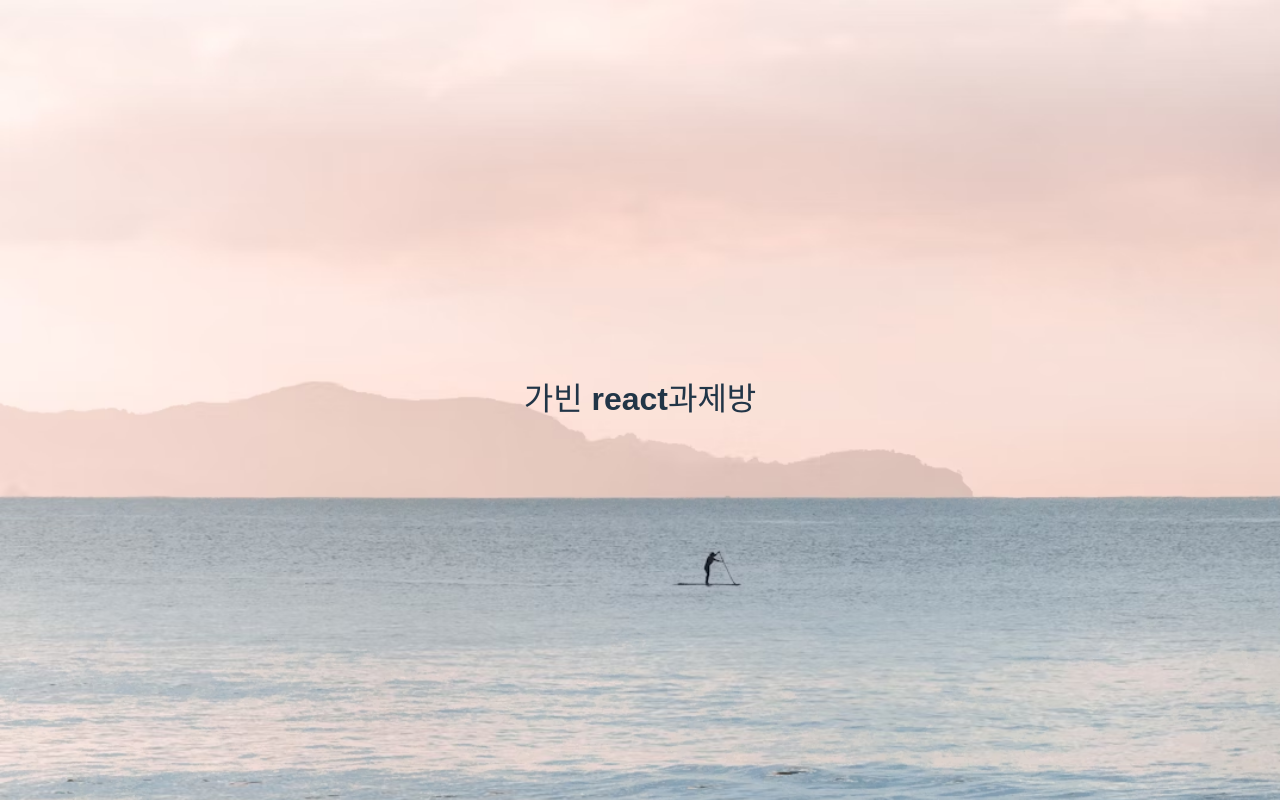
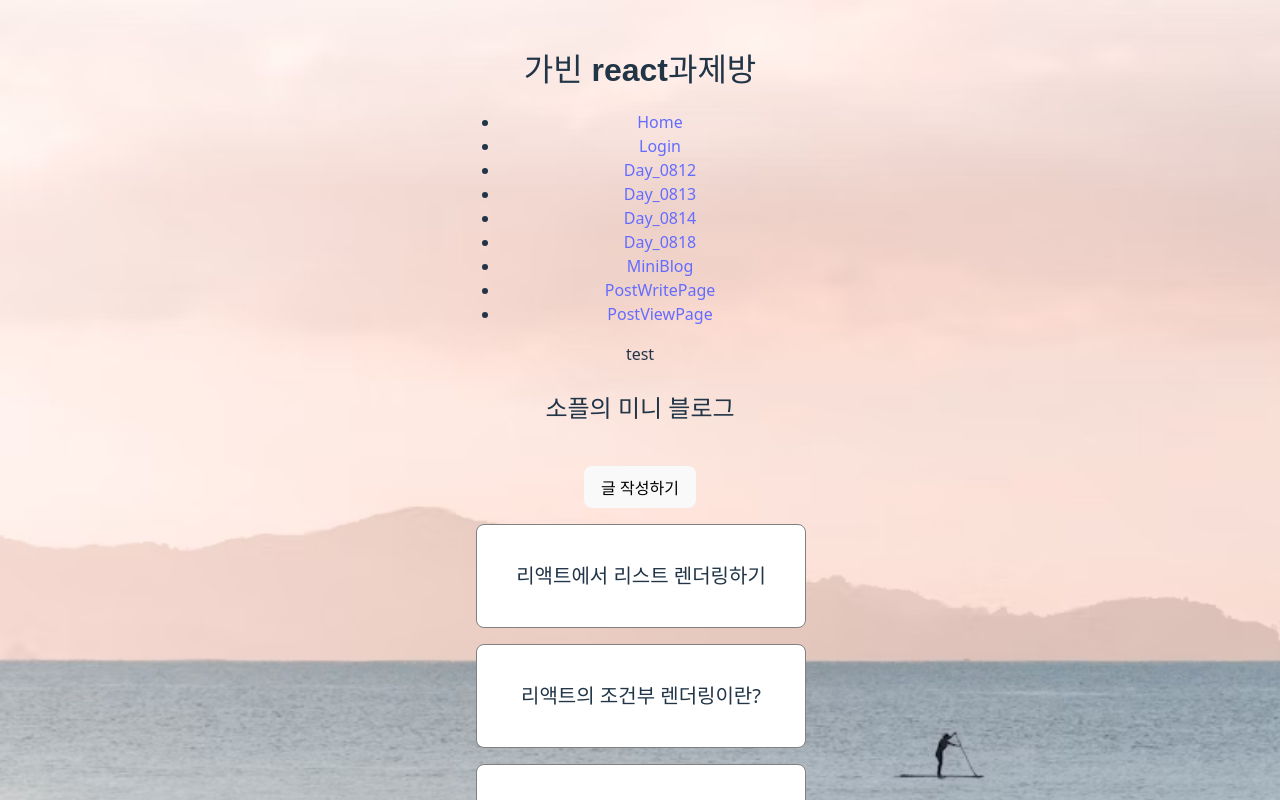
Before and after one commit to gdbin1/react-site, a React (Vite) app: page /miniblog in a window 1280 px wide. Before the commit this address had no page. Shown: the top 800 px of the page. Built offline with nearby package versions, Linux system fonts and the light colour scheme; a web font is replaced by a local one.

Commit message:
0819_14:53

```diff
--- a/src/App.jsx
+++ b/src/App.jsx
@@ -1,6 +1,6 @@
 import { BrowserRouter, Routes } from "react-router-dom";
 import { Route } from "react-router-dom";
-// import { useState } from "react";
+import { useState } from "react";
 import './App.css'
 import Login from "./compo/Login.jsx";
 import Home from "./compo/Home.jsx";
@@ -9,12 +9,13 @@ import Work1 from "./compo/Work1.jsx";
 import Work2 from "./compo/Work2.jsx";
 import Work3 from "./compo/Work3.jsx";
 import Work4 from "./compo/Work4.jsx";
-
-// import { BrowserRouter, Routes, Route } from "react-router-dom";
+import Miniblog from "./compo/MiniBlog.jsx";
+import MainContent from "./MainContent.jsx";
+import Nav from "./Nav.jsx";
+import MainPage from "./pages/MainPage.jsx";
+import PostViewPage from "./pages/PostViewPage.jsx";
+import PostWritePage from "./pages/PostWritePage.jsx";
 // import styled from 'styled-components'
-// import PostViewPage from "./pages/PostViewPage.jsx";
-// import PostWritePage from "./pages/PostWritePage.jsx";
-// import MainPage from "./pages/MainPage.jsx";
 
 // const MainTitleText = styled.p`
 //     font-size: 24px;
@@ -24,31 +25,27 @@ function App() {
   return (
     <>
       <h1 className="gaegu-korean">가빈 react과제방</h1>
+
       <BrowserRouter>
-        <Routes>
-          <Route path="/react-site/" element={<Layout />} />
-          <Route index element={<Home />} />
-          <Route path="/react-site/login" element={<Login />} />
-          <Route path="/react-site/work1" element={<Work1 />} />
-          <Route path="/react-site/work2" element={<Work2 />} />
-          <Route path="/react-site/work3" element={<Work3 />} />
-          <Route path="/react-site/work4" element={<Work4 />} />
 
-
-          {/* <Route
-            index
-            element={<MainPage />}
-          />
-          <Route
-            path='post-write'
-            element={<PostWritePage />}
-          />
-          <Route
-            path='post/:postId'
-            element={<PostViewPage />}
-          /> */}
-        </Routes>
-      </BrowserRouter>
+        <MainContent>
+          <Nav />
+          <Routes>
+            <Route path="/" element={<Layout />} />
+            <Route index element={<Home />} />
+            <Route path="login" element={<Login />} />
+            <Route path="work1" element={<Work1 />} />
+            <Route path="work2" element={<Work2 />} />
+            <Route path="work3" element={<Work3 />} />
+            <Route path="work4" element={<Work4 />} />
+            <Route path="miniblog" element={<Miniblog />} >
+              <Route index element={<MainPage />} />
+              <Route path='post-write' element={<PostWritePage />} />
+              <Route path='post/:postId' element={<PostViewPage />} />
+            </Route>
+          </Routes>
+        </MainContent >
+      </BrowserRouter >
     </>
   );
 }
--- /dev/null
+++ b/src/MainContent.jsx
@@ -0,0 +1,13 @@
+import React from 'react';
+
+const MainContent = ({ children }) => {
+    return (
+        <div>
+            <main>
+                {children}
+            </main>
+        </div>
+    );
+};
+
+export default MainContent;
--- /dev/null
+++ b/src/Nav.jsx
@@ -0,0 +1,82 @@
+import React from 'react';
+import { Link } from 'react-router-dom';
+
+
+// import { BrowserRouter, Routes, Route } from 'react-router';
+// import styled from 'styled-components'
+// import MainPage from './pages/MainPage';
+// import PostViewPage from './pages/PostViewPage';
+// import PostWritePage from './pages/PostWritePage';
+// const MainTitleText = styled.p`
+//     font-size: 24px;
+//     font-weight: bold;
+//     text-align: center;`;
+
+const Nav = () => {
+    return (
+        <>
+            <nav>
+                <ul>
+                    <li>
+                        <Link to="/">Home</Link>
+                    </li>
+                    <li>
+                        <Link to="login">Login</Link>
+                    </li>
+                    <li>
+                        <Link to="work1">Day_0812</Link>
+                    </li>
+                    <li>
+                        <Link to="work2">Day_0813</Link>
+                    </li>
+                    <li>
+                        <Link to="work3">Day_0814</Link>
+                    </li>
+                    <li>
+                        <Link to="work4">Day_0818</Link>
+                    </li>
+                    <li>
+                        <Link to="miniblog">MiniBlog</Link>
+                    </li>
+                    <li>
+                        <Link to="post-write">PostWritePage</Link>
+                    </li>
+                    <li>
+                        <Link to="post/:postId">PostViewPage</Link>
+                    </li>
+
+                </ul>
+            </nav>
+            {/* <MainTitleText>소플의 미니 블로그</MainTitleText>
+            <BrowserRouter>
+                <Routes>
+                    <Route
+                        index
+                        element={<MainPage />}
+                    />
+                    <Route
+                        path='post-write'
+                        element={<PostWritePage />}
+                    />
+                    <Route
+                        path='post/:postId'
+                        element={<PostViewPage />}
+                    />
+                </Routes>
+            </BrowserRouter>
+             <ul>
+                    <li>
+                        <Link to="/react-mainpage">메인</Link>
+                    </li>
+                      <li>
+                        <Link to="/react-postviewpage">포스트뷰</Link>
+                    </li>
+                      <li>
+                        <Link to="/react-postwrite">포스트라이트</Link>
+                    </li>
+                    </ul> */}
+        </>
+    );
+};
+
+export default Nav;
--- a/src/compo/Layout.jsx
+++ b/src/compo/Layout.jsx
@@ -10,19 +10,22 @@ function Layout() {
                         <Link to="/react-site">Home</Link>
                     </li>
                     <li>
-                        <Link to="/react-site/login">Login</Link>
+                        <Link to="login">Login</Link>
                     </li>
                     <li>
-                        <Link to="/react-site/work1">Day_0812</Link>
+                        <Link to="work1">Day_0812</Link>
                     </li>
                     <li>
-                        <Link to="/react-site/work2">Day_0813</Link>
+                        <Link to="work2">Day_0813</Link>
                     </li>
                     <li>
-                        <Link to="/react-site/work3">Day_0814</Link>
+                        <Link to="work3">Day_0814</Link>
                     </li>
                     <li>
-                        <Link to="/react-site/work4">Day_0818</Link>
+                        <Link to="work4">Day_0818</Link>
+                    </li>
+                    <li>
+                        <Link to="Miniblog">MiniBlog</Link>
                     </li>
 
                 </ul>
--- /dev/null
+++ b/src/compo/MiniBlog.jsx
@@ -0,0 +1,20 @@
+import styled from 'styled-components'
+import { Outlet } from 'react-router-dom';
+
+
+const MainTitleText = styled.p`
+    font-size: 24px;
+    font-weight: bold;
+    text-align: center;`;
+
+
+function Miniblog(props) {
+    return (
+        <>
+        test
+            <MainTitleText>소플의 미니 블로그</MainTitleText>
+            <Outlet />
+        </>
+    )
+}
+export default Miniblog
--- a/src/pages/MainPage.jsx
+++ b/src/pages/MainPage.jsx
@@ -2,7 +2,7 @@ import { useNavigate } from 'react-router';
 import styled from 'styled-components';
 import PostList from '../lists/PostList';
 import Button from '../ul/Button';
-import data from '../../data.json';
+import data from '../data.json';
 
 const Wrapper = styled.div`
 padding: 16px;
@@ -36,13 +36,13 @@ function MainPage(props) {
                 <Button
                     title='글 작성하기'
                     onclick={() => {
-                        navigate('/post-write');
+                        navigate('post-write');
                     }}
                 />
                 <PostList
                     posts={data}
                     onClickItem={(item) => {
-                        navigate(`/post/${item.id}`);
+                        navigate(`post/${item.id}`);
                     }}
                 />
             </Container>
--- a/src/pages/PostViewPage.jsx
+++ b/src/pages/PostViewPage.jsx
@@ -1,9 +1,9 @@
 import { useNavigate, useParams } from "react-router";
 import styled from 'styled-components';
-import CommentList from '../lists/CommentList';
+import CommentList from '../lists/Commenetist';
 import TextInput from '../ul/TextInput';
 import Button from '../ul/Button';
-import data from '../../data.json';
+import data from '../data.json';
 import { useState } from "react";
 
 const Wrapper = styled.div`
--- a/src/pages/PostWritePage.jsx
+++ b/src/pages/PostWritePage.jsx
@@ -26,7 +26,9 @@ function PostWritePage(props) {
     const [content, setContent] = useState('');
 
     return (
-        <Wrapper>
+        <>
+        test postwrite
+            <Wrapper>
             <Container>
                 <TextInput
                     height={20}
@@ -50,6 +52,33 @@ function PostWritePage(props) {
                 />
             </Container>
         </Wrapper>
+
+
+        </>
+        // <Wrapper>
+        //     <Container>
+        //         <TextInput
+        //             height={20}
+        //             value={title}
+        //             onChange={(event) => {
+        //                 setTitle(event.target.value);
+        //             }}
+        //         />
+        //         <TextInput
+        //             height={480}
+        //             value={content}
+        //             onChange={(event) => {
+        //                 setContent(event.target.value);
+        //             }}
+        //         />
+        //         <Button
+        //             title='글 작성하기'
+        //             onClick={() => {
+        //                 navigate('/');
+        //             }}
+        //         />
+        //     </Container>
+        // </Wrapper>
     );
 }
 export default PostWritePage
--- a/vite.config.js
+++ b/vite.config.js
@@ -3,6 +3,9 @@ import react from '@vitejs/plugin-react'
 
 // https://vite.dev/config/
 export default defineConfig({
-  base:'/react-site/',
   plugins: [react()],
 })
+// export default defineConfig({
+//   base:'/react-site/',
+//   plugins: [react()],
+// })
```
